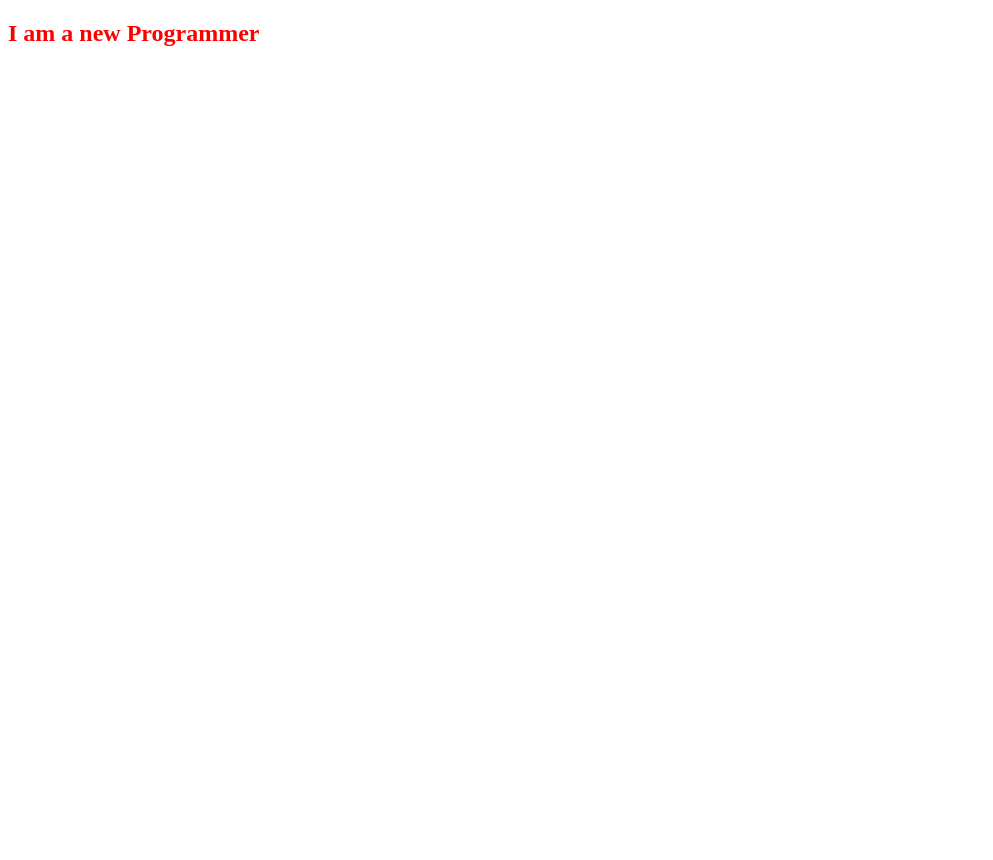
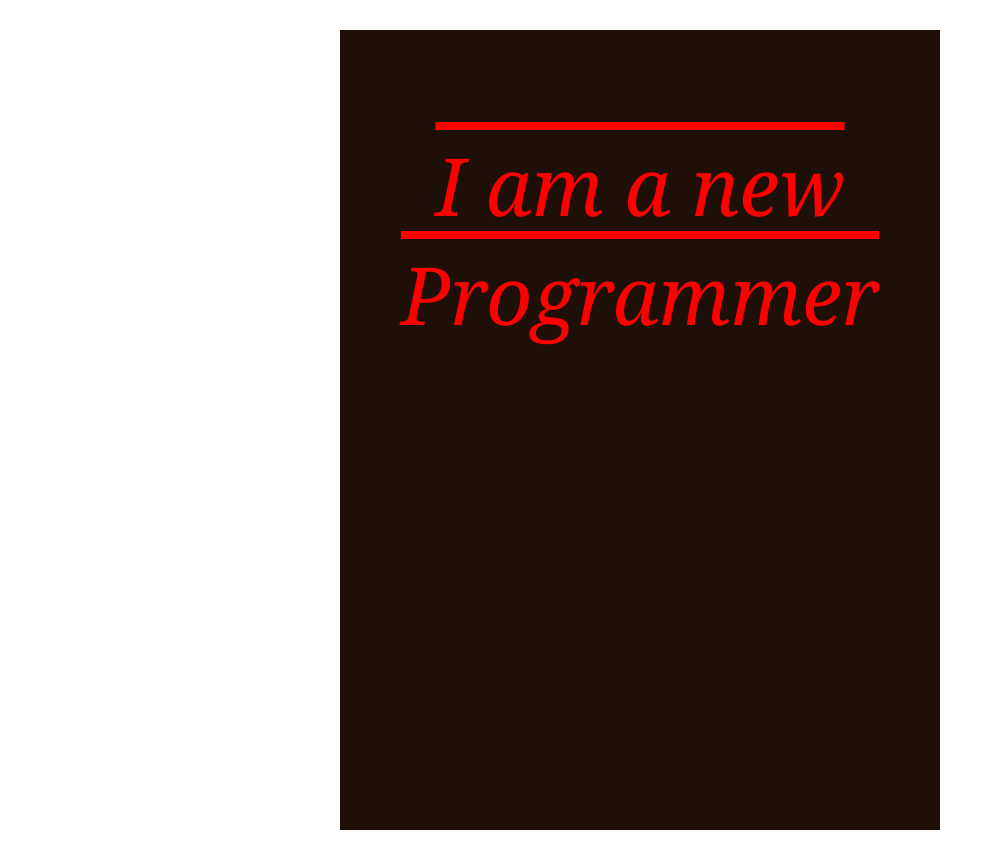
Before and after one commit to Burhanulislam/html-css-conceptual, a plain HTML site: page index.html in a window 1280 px wide. Shown: the whole page, without its empty margins (0-993 px from the left). Before the commit the page ends 800 px from the top, so only its background shows below. Drawn offline with Linux system fonts and the light colour scheme.

Commit message:
create section width and heading

```diff
--- a/index.html
+++ b/index.html
@@ -8,6 +8,8 @@
     <link rel="shortcut icon" href="https://img.icons8.com/?size=96&id=20909&format=png" type="image/x-icon">
 </head>
 <body>
-    <h2>I am a new Programmer</h2>
+    <div id="heading-parent">
+        <h1 >I am a new Programmer</h1>
+    </div>
 </body>
 </html>
--- a/style/style.css
+++ b/style/style.css
@@ -1,3 +1,20 @@
-h2{
+*{
+    margin: 0;
+    padding: 0;
+}
+h1{
     color: red;
+    font-size: 80px;
+    font-weight: lighter;
+    font-style: italic;
+    font-family: Georgia, 'Times New Roman', Times, serif;
+    text-decoration: overline;
+    text-align: center;
 }
+#heading-parent{
+    background-color: rgb(30, 15, 9);
+    height: 600px;
+    width: 600px;
+    padding: 100px 0;
+    margin: 30px auto;
+}
```
